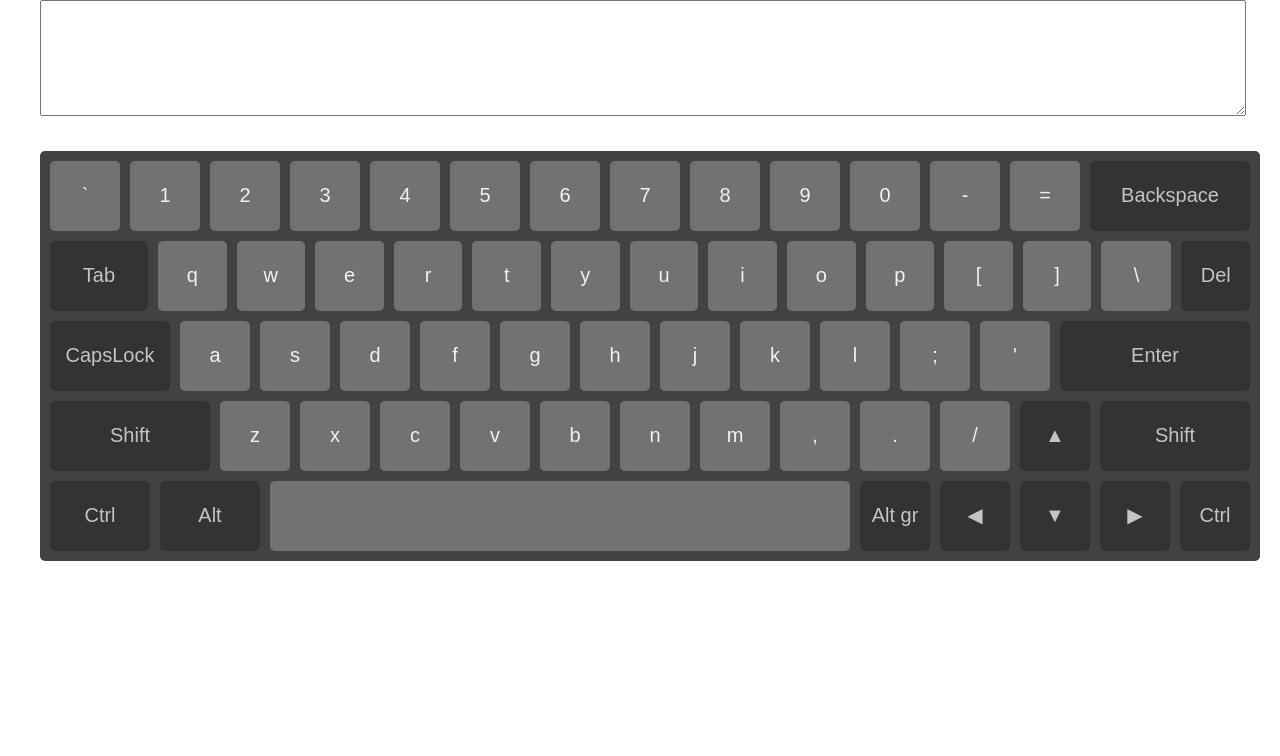
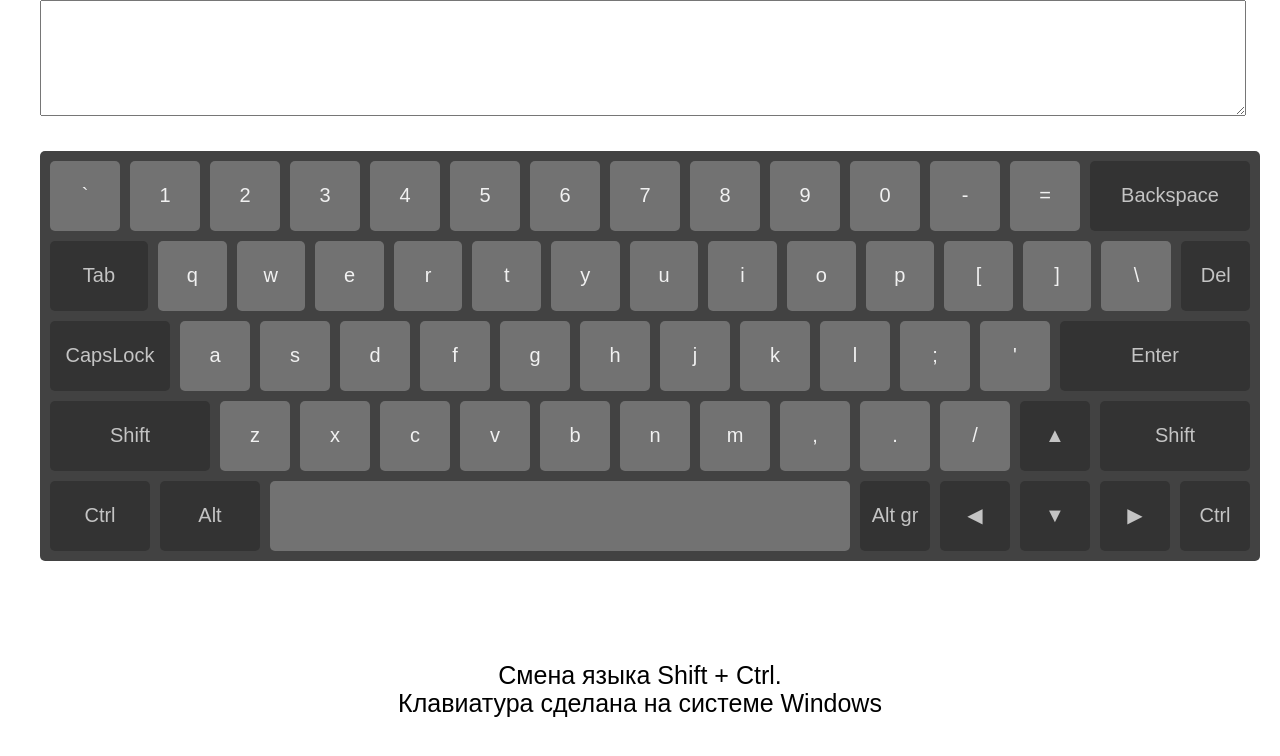
Before and after one commit to intelligentRaji/virtual-keyboard, a website built with webpack: page index.html in a window 1280 px wide. Built offline with nearby package versions, Linux system fonts and the light colour scheme.

Commit message:
feat: added footer

```diff
--- /dev/null
+++ b/src/style/footer.scss
@@ -0,0 +1,8 @@
+.footer {
+  margin-top: 100px;
+}
+
+.instructions {
+  font-size: 25px;
+  text-align: center;
+}
--- a/src/style/style.scss
+++ b/src/style/style.scss
@@ -1,5 +1,6 @@
 @import url("./normalize.scss");
 @import url("./main.scss");
+@import url("./footer.scss");
 @import url("./keys.scss");
 
 body {
--- a/src/ts/components/BaseComponent.ts
+++ b/src/ts/components/BaseComponent.ts
@@ -17,7 +17,7 @@ export class BaseComponent<T extends HTMLElement = HTMLElement> {
       parent.append(this.element);
     }
     if (text) {
-      this.element.textContent = text;
+      this.element.innerHTML = text;
     }
   }
 }
--- /dev/null
+++ b/src/ts/footer/Footer.ts
@@ -0,0 +1,15 @@
+import { BaseComponent } from "../components/BaseComponent";
+
+export class Footer extends BaseComponent {
+  private languageInstructions: BaseComponent;
+
+  constructor(parent: HTMLElement) {
+    super({ parent, className: "footer" });
+    this.languageInstructions = new BaseComponent<HTMLParagraphElement>({
+      tag: "p",
+      parent: this.element,
+      text: `Смена языка Shift + Ctrl. <br> Клавиатура сделана на системе Windows`,
+      className: "instructions",
+    });
+  }
+}
--- a/src/ts/index.ts
+++ b/src/ts/index.ts
@@ -1,4 +1,5 @@
 import "../style/style.scss";
+import { Footer } from "./footer/Footer";
 
 import { Main } from "./main/Main";
 
@@ -7,3 +8,4 @@ if (!localStorage.getItem("language")) {
 }
 
 const main = new Main();
+const footer = new Footer(document.body);
```
